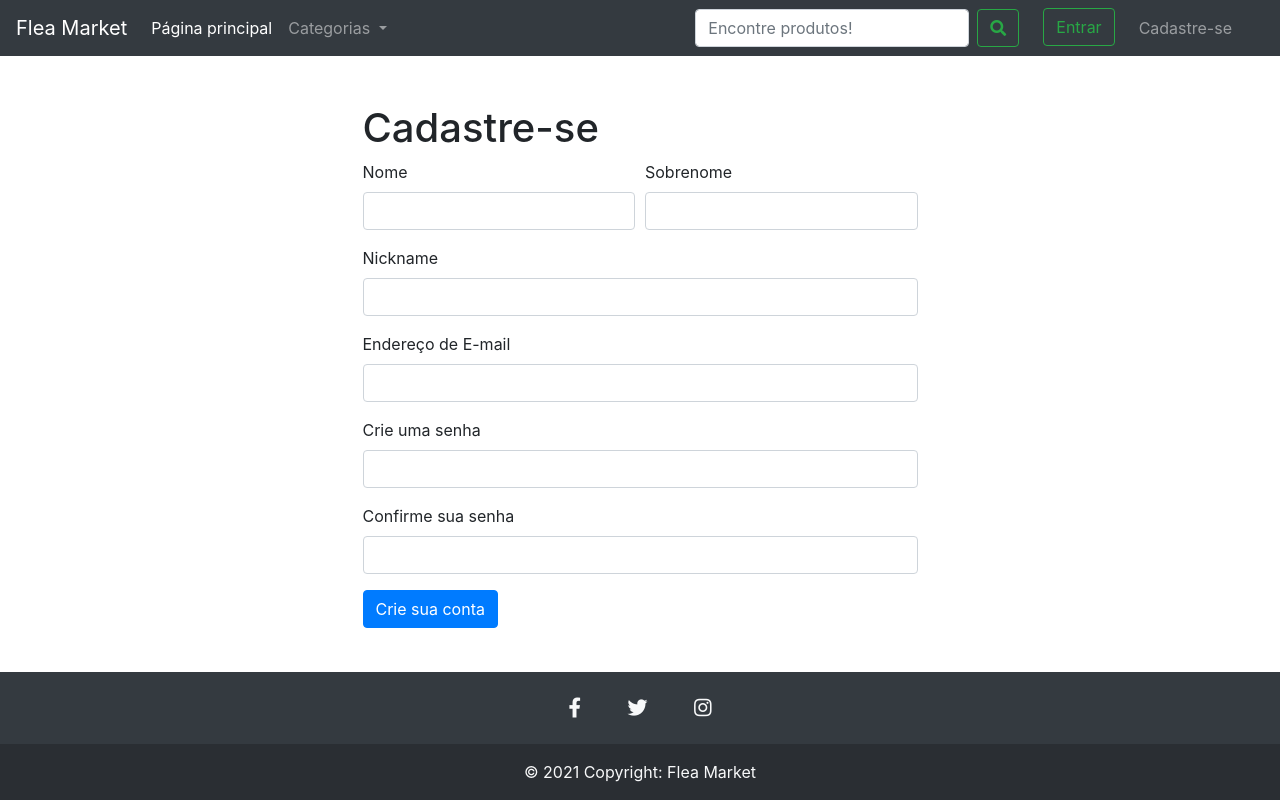
After one commit to geraldofada/flea-market, a Django app: page /signup/ in a window 1280 px wide. The commit adds this page. Run offline with Django 3.2, Linux system fonts and the light colour scheme; data that the repository does not hold is empty; some libraries are stand-ins or nearby versions.

Commit message:
new login and signup views

```diff
--- a/fleamarket/urls.py
+++ b/fleamarket/urls.py
@@ -5,6 +5,7 @@ from fleamarket import views
 
 urlpatterns = [
     path('', views.index, name='index'),
+    path('', include('login.urls')),
     path('category/', include('category.urls')),
     path('admin/', admin.site.urls),
 ]
--- /dev/null
+++ b/login/templates/login/signup.html
@@ -0,0 +1,54 @@
+{% extends 'base/index.html' %}
+
+{% block breadcrumb %}{% endblock breadcrumb %}
+
+{% block pstyle %}
+    footer {
+        position: fixed;
+        right: 0;
+        bottom: 0;
+        left: 0;
+        z-index: $zindex-fixed;
+    }
+{% endblock pstyle %}
+
+{% block main %}
+    <div class="container my-lg-5 form-box">
+
+    <h1 class="display-5">Cadastre-se</h1>
+
+    <form>
+        <div class="form-row">
+            <div class="col">
+                <div class="form-group">
+                    <label for="name">Nome</label>
+                    <input type="text" class="form-control" id="name">
+                </div>
+            </div>
+            <div class="col">
+                <div class="form-group">
+                    <label for="name">Sobrenome</label>
+                    <input type="text" class="form-control" id="surname">
+                </div>
+            </div>
+        </div>
+        <div class="form-group">
+            <label for="username">Nickname</label>
+            <input type="text" class="form-control" id="username">
+        </div>
+        <div class="form-group">
+            <label for="email">Endereço de E-mail</label>
+            <input type="email" class="form-control" id="email" aria-describedby="emailHelp">
+        </div>
+        <div class="form-group">
+            <label for="pass">Crie uma senha</label>
+            <input type="password" class="form-control" id="pass">
+        </div>
+        <div class="form-group">
+            <label for="passconf">Confirme sua senha</label>
+            <input type="password" class="form-control" id="passconf">
+        </div>
+        <button type="submit" class="btn btn-primary">Crie sua conta</button>
+    </form>
+    </div>
+{% endblock main %}
--- /dev/null
+++ b/login/urls.py
@@ -0,0 +1,11 @@
+
+from django.urls import path
+from login import views
+
+
+app_name = 'login'
+
+urlpatterns = [
+    path('login/', views.login, name='login'),
+    path('signup/', views.signup, name='signup'),
+]
--- a/login/views.py
+++ b/login/views.py
@@ -1,3 +1,21 @@
 from django.shortcuts import render
+from category.models import Category
 
-# Create your views here.
+
+def login(request):
+    categories = Category.objects.all()
+
+    context = {
+        'categories': categories,
+    }
+
+    return render(request, 'login/login.html', context)
+
+def signup(request):
+    categories = Category.objects.all()
+
+    context = {
+        'categories': categories,
+    }
+
+    return render(request, 'login/signup.html', context)
--- a/templates/base/nav.html
+++ b/templates/base/nav.html
@@ -36,8 +36,8 @@
                             </a>
                         </li>
                     {% endfor %}
-                    <li><hr class="dropdown-divider"></li>
-                    <li><a class="dropdown-item" href="#">Tudo</a></li>
+                    {% comment %} <li><hr class="dropdown-divider"></li>
+                    <li><a class="dropdown-item" href="#">Tudo</a></li> {% endcomment %}
                 </ul>
             </li>
 
@@ -58,12 +58,12 @@
 
         <ul class="navbar-nav mx-4">
             <li class="nav-item">
-                <a class="btn btn-outline-success mr-3" href="./login.html">
+                <a class="btn btn-outline-success mr-3" href="{% url 'login:login' %}">
                     Entrar
                 </a>
             </li>
             <li class="nav-item">
-                <a class="nav-link" href="./signup.html">Cadastre-se</a>
+                <a class="nav-link" href="{% url 'login:signup' %}">Cadastre-se</a>
             </li>
         </ul>
 
```
Also changed, not shown: login/templates/login/login.html (added, +36 -0 lines).
